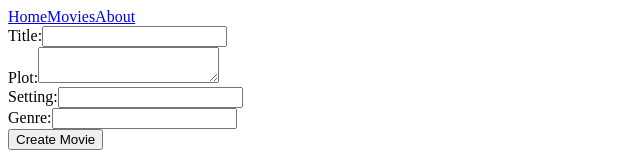
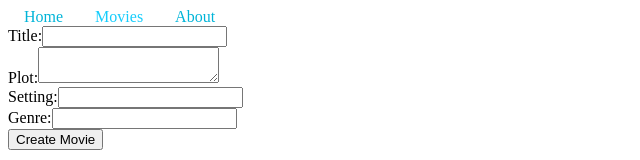
Before and after one commit to rahimshahad/react_proj, a React (Create React App) app in the folder fan_fiction_client/: page /movies in a window 1280 px wide. Shown: the top 160 px of the page, without its empty margins (0-640 px from the left). Built offline with nearby package versions, Linux system fonts and the light colour scheme; no server answers.

Commit message:
create styled navlinks

```diff
--- a/fan_fiction_client/src/components/Navbar.js
+++ b/fan_fiction_client/src/components/Navbar.js
@@ -1,5 +1,5 @@
 import React from 'react'
-import {NavLink } from 'react-router-dom'
+import { NavLink } from '../styled-components/NavBar.style'
 
 const Navbar = () => {
     return (
--- a/fan_fiction_client/src/styled-components/Button.style.js
+++ b/fan_fiction_client/src/styled-components/Button.style.js
@@ -1,7 +1,7 @@
 import styled from 'styled-components'
 
 export const Button = styled.button`
-background-color: #4CAF50;
+background-color: 00b4d8;
 border: none;
 color: white;
 padding: 9px;
@@ -13,6 +13,6 @@ margin: 4px 2px;
 cursor: pointer;
 border-radius: 8px;
 &:hover {
-  background-color: #449d48;
+  background-color: 0077b6;
 }
 `
--- a/fan_fiction_client/src/styled-components/NavBar.style.js
+++ b/fan_fiction_client/src/styled-components/NavBar.style.js
@@ -0,0 +1,14 @@
+import styled from 'styled-components'
+import {NavLink as Link} from 'react-router-dom'
+
+export const NavLink = styled(Link)`
+    color: 00b4d8;
+    align-items: center;
+    text-decoration: none;
+    padding: 0 1rem;
+    height: 100%;
+    cursor: pointer;
+    &.active {
+        color: #15cdfc;
+    }
+`
```
